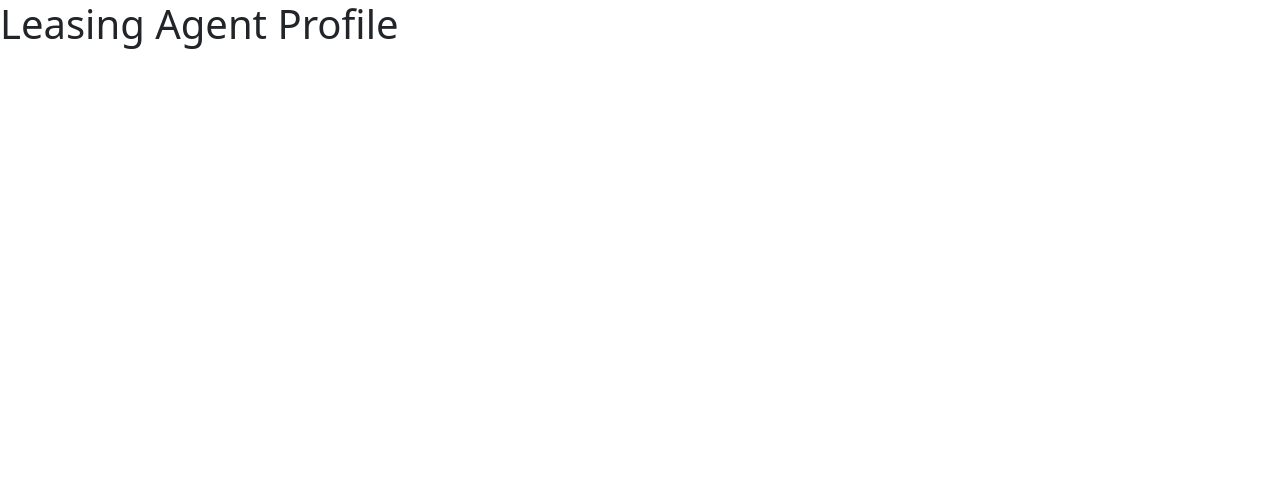
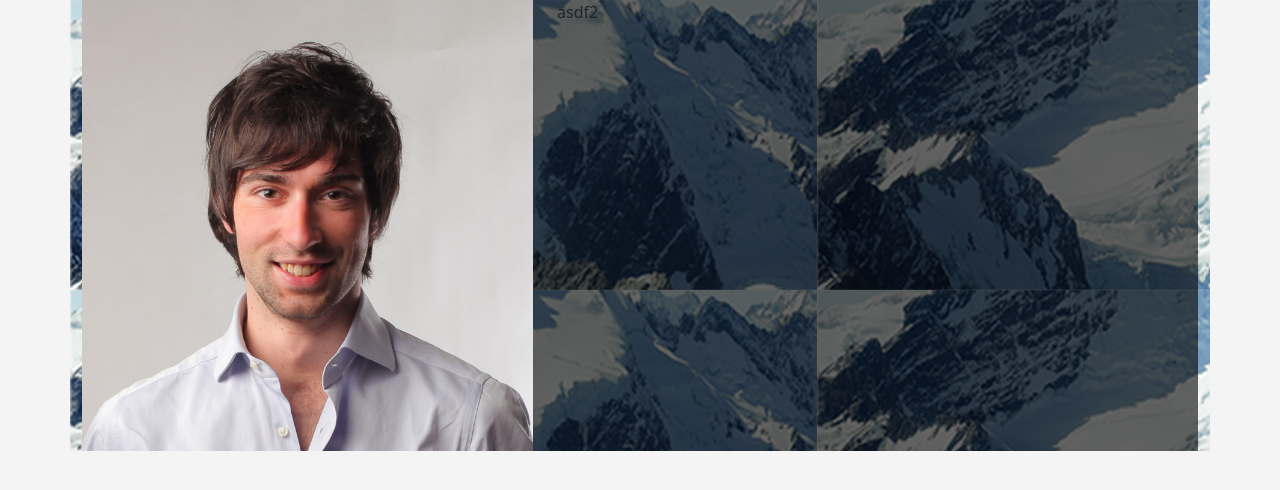
Before and after one commit to timweyel/leasing-agent-profile, a plain HTML site: page index.html in a window 1280 px wide. Drawn offline with nearby package versions, Linux system fonts and the light colour scheme.

Commit message:
background image and profile image added

```diff
--- /dev/null
+++ b/css/main.css
@@ -0,0 +1,5 @@
+body{
+	padding: 0;
+	margin: 0;
+	background:#f4f4f4;
+}
--- a/index.html
+++ b/index.html
@@ -6,10 +6,32 @@
   <link href="https://cdn.jsdelivr.net/npm/bootstrap@5.0.2/dist/css/bootstrap.min.css"
   rel="stylesheet" integrity="sha384-EVSTQN3/azprG1Anm3QDgpJLIm9Nao0Yz1ztcQTwFspd3yD65VohhpuuCOmLASjC"
   crossorigin="anonymous">
+  <link rel="stylesheet" type="text/css" href="css/main.css">
+  <link rel="preconnect" href="https://fonts.googleapis.com">
+  <link rel="preconnect" href="https://fonts.gstatic.com" crossorigin>
+  <link href="https://fonts.googleapis.com/css2?family=Open+Sans:wght@300;400;600&display=swap" rel="stylesheet">
   <title>Leasing Agent Profile</title>
 </head>
 <body>
-  <h1>Leasing Agent Profile</h1>
+  <div class="container-sm">
+    <div class="row">
+      <div class="bg-image" style="
+        background-image: url('/assets/profile-bg.jpg');
+        ">
+        <div class="mask" style="background-color: rgba(0, 0, 0, 0.6);">
+          <div class="row">
+            <div class="col-5">
+              <img src="assets/profile_user.jpg" class="img-fluid" alt="profile picture" />
+            </div>
+            <div class="col-7">
+              <p>asdf2</p>
+            </div>
+          </div>
+        </div>
+      </div>
+    </div>
+  </div>
+
   <script src="https://cdn.jsdelivr.net/npm/bootstrap@5.0.2/dist/js/bootstrap.bundle.min.js"
   integrity="sha384-MrcW6ZMFYlzcLA8Nl+NtUVF0sA7MsXsP1UyJoMp4YLEuNSfAP+JcXn/tWtIaxVXM"
   crossorigin="anonymous"></script>
```
